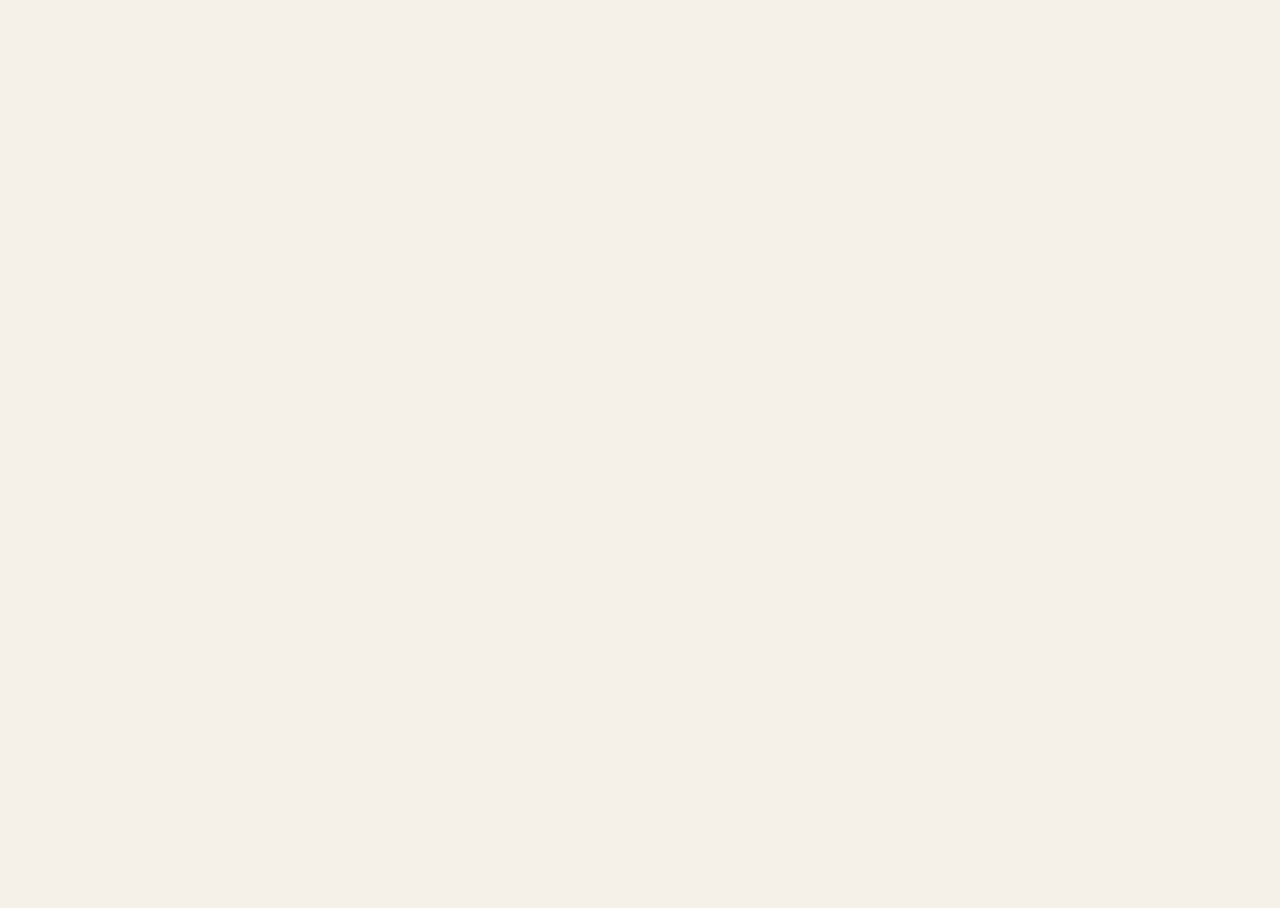
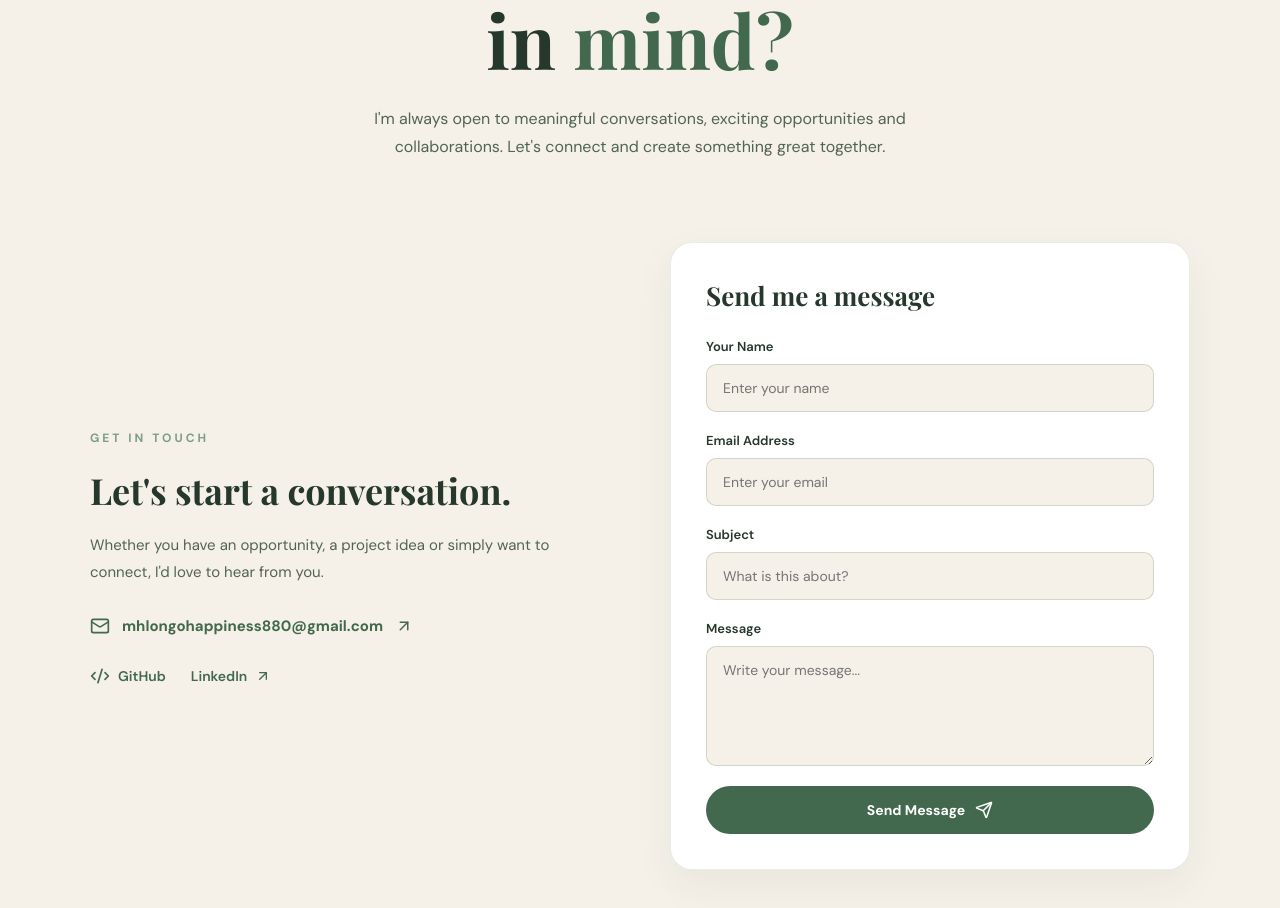
Before and after one commit to Happiness549/Portfolio, a React (Vite) app: page /contact in a window 1280 px wide. Shown: the part 282-1190 px from the top of the page. Before the commit the page ends 800 px from the top, so only its background shows below. Built offline with nearby package versions, Linux system fonts and the light colour scheme.

Commit message:
Added contact age and style

```diff
--- a/src/App.tsx
+++ b/src/App.tsx
@@ -1,10 +1,11 @@
-import { useState } from 'react'
+
 import './App.css'
 import { Routes, Route } from "react-router-dom";
 import {Navbar} from "./components/Navbar/Navbar";
 import {Home} from "./pages/Home/Home";
 import {About} from "./pages/About/About";
 import {Projects} from "./pages/Projects/Projects";
+import Contact from "./pages/Contact/Contact";
 
 function App() {
 
@@ -16,7 +17,7 @@ function App() {
         <Route path="/" element={<Home />} />
         <Route path="/about" element={<About />} />
         <Route path="/projects" element={<Projects />} />
-        <Route path="/contact" element={<h1>Contact Page</h1>} />
+        <Route path="/contact" element={<Contact />} />
       </Routes>
     </>
   )
--- /dev/null
+++ b/src/pages/Contact/Contact.module.css
@@ -0,0 +1,211 @@
+.contact {
+  width: 100%;
+  min-height: 100vh;
+  padding: 60px 7% 100px;
+}
+
+.contactHero {
+  max-width: 1400px;
+  margin: 0 auto 80px;
+  text-align: center;
+}
+
+.eyebrow {
+  display: inline-block;
+  color: var(--color-secondary);
+  font-size: 12px;
+  font-weight: 700;
+  letter-spacing: 3px;
+  margin-bottom: 20px;
+}
+
+.contactHero h1 {
+  font-family: "Playfair Display", serif;
+  font-size: clamp(45px, 6vw, 75px);
+  line-height: 1.15;
+  color: var(--color-dark);
+  margin-bottom: 22px;
+}
+
+.contactHero h1 span {
+  color: var(--color-primary);
+}
+
+.contactHero p {
+  max-width: 600px;
+  margin: 0 auto;
+  color: var(--color-text);
+  font-size: 16px;
+  line-height: 1.8;
+}
+
+.contactSection {
+  max-width: 1100px;
+  margin: 0 auto;
+  display: grid;
+  grid-template-columns: 1fr 1fr;
+  gap: 60px;
+  align-items: center;
+}
+
+.contactInfo h2 {
+  font-family: "Playfair Display", serif;
+  font-size: 36px;
+  color: var(--color-dark);
+  margin-bottom: 18px;
+}
+
+.contactInfo > p {
+  color: var(--color-text);
+  font-size: 15px;
+  line-height: 1.8;
+  margin-bottom: 30px;
+}
+
+.emailLink {
+  display: inline-flex;
+  align-items: center;
+  gap: 12px;
+  color: var(--color-primary);
+  font-size: 15px;
+  font-weight: 700;
+  margin-bottom: 30px;
+  transition: all 0.3s ease;
+}
+
+.emailLink:hover {
+  color: var(--color-secondary);
+  transform: translateX(5px);
+}
+
+.socialLinks {
+  display: flex;
+  align-items: center;
+  gap: 25px;
+}
+
+.socialLinks a {
+  display: inline-flex;
+  align-items: center;
+  gap: 8px;
+  color: var(--color-primary);
+  font-size: 14px;
+  font-weight: 600;
+  transition: all 0.3s ease;
+}
+
+.socialLinks a:hover {
+  color: var(--color-secondary);
+  transform: translateY(-3px);
+}
+
+.contactForm {
+  background: var(--color-white);
+  padding: 35px;
+  border-radius: 22px;
+  border: 1px solid rgba(66, 105, 77, 0.12);
+  box-shadow: 0 15px 40px rgba(38, 55, 44, 0.06);
+}
+
+.contactForm h2 {
+  font-family: "Playfair Display", serif;
+  font-size: 26px;
+  color: var(--color-dark);
+  margin-bottom: 25px;
+}
+
+.formGroup {
+  display: flex;
+  flex-direction: column;
+  gap: 9px;
+  margin-bottom: 20px;
+}
+
+.formGroup label {
+  color: var(--color-dark);
+  font-size: 13px;
+  font-weight: 600;
+}
+
+.formGroup input,
+.formGroup textarea {
+  width: 100%;
+  padding: 14px 16px;
+  border: 1px solid rgba(66, 105, 77, 0.2);
+  border-radius: 10px;
+  background: var(--color-cream);
+  color: var(--color-dark);
+  font-family: inherit;
+  font-size: 14px;
+  outline: none;
+  transition: border-color 0.3s ease, box-shadow 0.3s ease;
+}
+
+.formGroup input:focus,
+.formGroup textarea:focus {
+  border-color: var(--color-primary);
+  box-shadow: 0 0 0 3px rgba(66, 105, 77, 0.1);
+}
+
+.formGroup textarea {
+  resize: vertical;
+}
+
+.contactForm button {
+  width: 100%;
+  display: flex;
+  align-items: center;
+  justify-content: center;
+  gap: 10px;
+  padding: 15px;
+  border: none;
+  border-radius: 30px;
+  background: var(--color-primary);
+  color: white;
+  font-size: 14px;
+  font-weight: 700;
+  transition: all 0.3s ease;
+}
+
+.contactForm button:hover {
+  background: var(--color-dark);
+  transform: translateY(-3px);
+}
+
+@media (max-width: 768px) {
+  .contact {
+    padding: 45px 5% 70px;
+  }
+
+  .contactHero {
+    margin-bottom: 55px;
+  }
+
+  .contactSection {
+    grid-template-columns: 1fr;
+    gap: 40px;
+  }
+
+  .contactInfo h2 {
+    font-size: 30px;
+  }
+
+  .contactForm {
+    padding: 25px;
+  }
+}
+
+@media (max-width: 480px) {
+  .contactHero h1 {
+    font-size: 43px;
+  }
+
+  .socialLinks {
+    flex-wrap: wrap;
+    gap: 18px;
+  }
+
+  .contactForm {
+    padding: 20px;
+  }
+}
--- /dev/null
+++ b/src/pages/Contact/Contact.tsx
@@ -0,0 +1,131 @@
+
+import { motion } from "framer-motion";
+import { Link } from "react-router-dom";
+import { Mail, Code2, ArrowUpRight, Send } from "lucide-react";
+import styles from "./Contact.module.css";
+
+const Contact = () => {
+  return (
+    <main className={styles.contact}>
+      <section className={styles.contactHero}>
+        <motion.div
+          initial={{ opacity: 0, y: 30 }}
+          animate={{ opacity: 1, y: 0 }}
+          transition={{ duration: 0.7 }}
+        >
+          <span className={styles.eyebrow}>LET'S CONNECT</span>
+          <h1>Have a project<br />in <span>mind?</span></h1>
+
+          <p>
+            I'm always open to meaningful conversations,
+            exciting opportunities and collaborations.
+            Let's connect and create something great together.
+          </p>
+        </motion.div>
+      </section>
+
+      <section className={styles.contactSection}>
+        <motion.div
+          className={styles.contactInfo}
+          initial={{ opacity: 0, x: -30 }}
+          whileInView={{ opacity: 1, x: 0 }}
+          viewport={{ once: true }}
+          transition={{ duration: 0.7 }}
+        >
+          <span className={styles.eyebrow}>GET IN TOUCH</span>
+
+          <h2>Let's start a conversation.</h2>
+
+          <p>
+            Whether you have an opportunity, a project idea or
+            simply want to connect, I'd love to hear from you.
+          </p>
+
+          <Link
+            to="mailto:YOUR_EMAIL@gmail.com"
+            className={styles.emailLink}
+          >
+            <Mail size={20} />
+               mhlongohappiness880@gmail.com
+            <ArrowUpRight size={18} />
+          </Link>
+
+          <div className={styles.socialLinks}>
+            <Link
+              to="https://github.com/Happiness549"
+              target="_blank"
+              rel="noopener noreferrer"
+            >
+              <Code2 size={20} />
+              GitHub
+            </Link>
+
+            <Link
+              to="https://www.linkedin.com/in/happiness-mhlongo-76a73a178"
+              target="_blank"
+              rel="noopener noreferrer"
+            >
+              LinkedIn <ArrowUpRight size={16} />
+            </Link>
+          </div>
+        </motion.div>
+
+        <motion.form
+  className={styles.contactForm}
+  initial={{ opacity: 0, x: 30 }}
+  whileInView={{ opacity: 1, x: 0 }}
+  viewport={{ once: true }}
+  transition={{ duration: 0.7 }}
+>
+  <h2>Send me a message</h2>
+
+  <div className={styles.formGroup}>
+    <label htmlFor="name">Your Name</label>
+    <input
+      type="text"
+      id="name"
+      placeholder="Enter your name"
+      required
+    />
+  </div>
+
+  <div className={styles.formGroup}>
+    <label htmlFor="email">Email Address</label>
+    <input
+      type="email"
+      id="email"
+      placeholder="Enter your email"
+      required
+    />
+  </div>
+
+  <div className={styles.formGroup}>
+    <label htmlFor="subject">Subject</label>
+    <input
+      type="text"
+      id="subject"
+      placeholder="What is this about?"
+      required
+    />
+  </div>
+
+    <div className={styles.formGroup}>
+        <label htmlFor="message">Message</label>
+        <textarea
+        id="message"
+        rows={5}
+        placeholder="Write your message..."
+        required
+        />
+    </div>
+
+    <button type="submit">
+        Send Message <Send size={18} />
+    </button>
+    </motion.form>
+      </section>
+    </main>
+  );
+};
+
+export default Contact;
```
